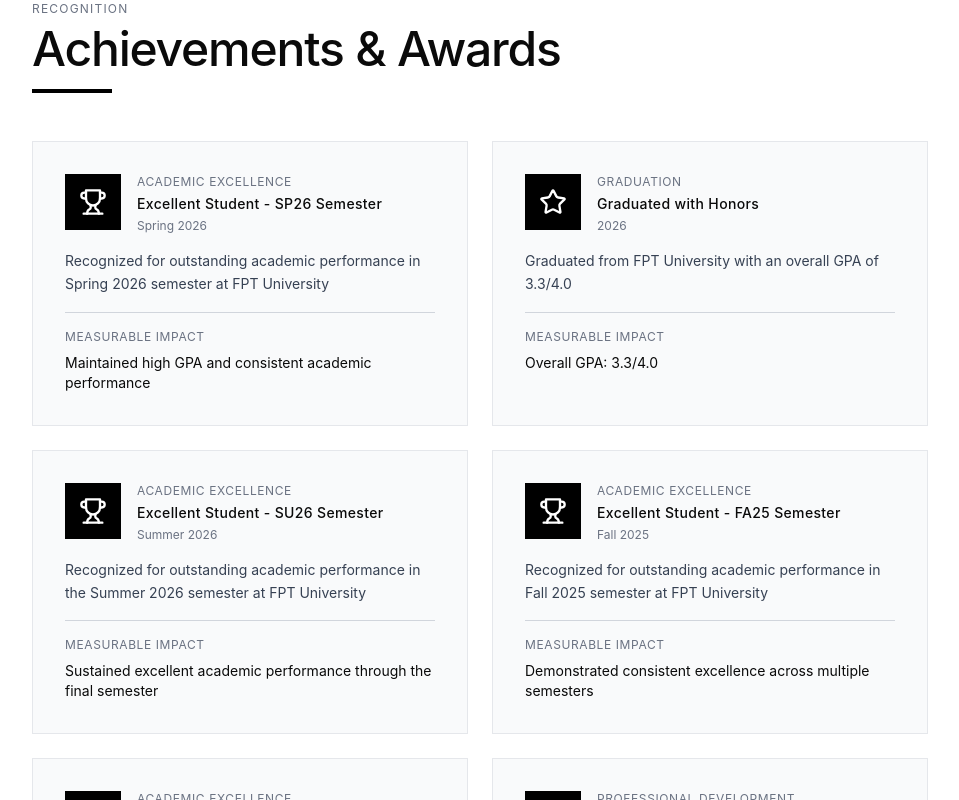
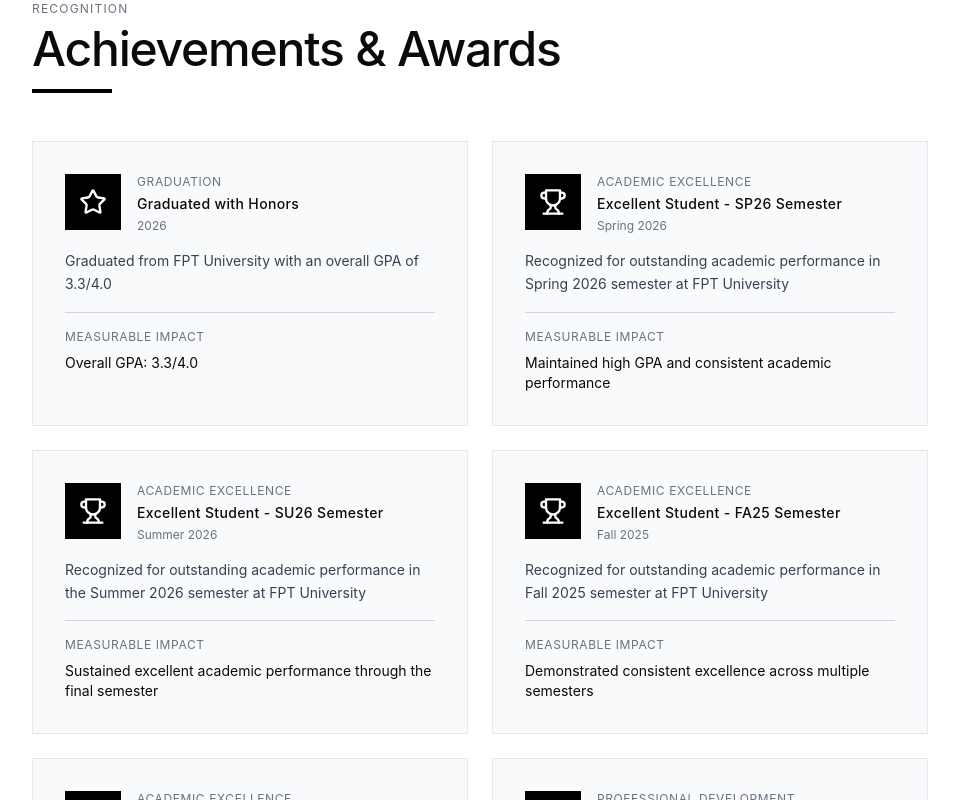
Before and after one commit to n-n-kim/TheAnh-s-Portfolio, a React (Vite) app: page / in a window 1280 px wide. Shown: the part 11200-12000 px from the top of the page, without its empty margins (288-1247 px from the left). Built offline with nearby package versions, Linux system fonts and the light colour scheme.

Commit message:
Move graduation achievement to left column

```diff
--- a/src/app/components/AchievementsSection.tsx
+++ b/src/app/components/AchievementsSection.tsx
@@ -5,6 +5,16 @@ export function AchievementsSection() {
   const { t, language } = useLanguage();
 
   const achievements = [
+    {
+      icon: Star,
+      category: language === 'en' ? 'Graduation' : 'Tốt nghiệp',
+      title: language === 'en' ? 'Graduated with Honors' : 'Tốt nghiệp loại Giỏi',
+      description: language === 'en'
+        ? 'Graduated from FPT University with an overall GPA of 3.3/4.0'
+        : 'Tốt nghiệp Đại học FPT loại Giỏi với GPA toàn khóa 3.3/4.0',
+      date: '2026',
+      impact: language === 'en' ? 'Overall GPA: 3.3/4.0' : 'GPA toàn khóa: 8,2/10'
+    },
     {
       icon: Trophy,
       category: language === 'en' ? 'Academic Excellence' : 'Xuất sắc Học tập',
@@ -14,16 +24,6 @@ export function AchievementsSection() {
         : 'Được công nhận vì thành tích học tập tốt trong học kỳ Xuân 2026 tại Đại học FPT',
       date: language === 'en' ? 'Spring 2026' : 'Xuân 2026',
       impact: language === 'en' ? 'Maintained high GPA and consistent academic performance' : 'Duy trì GPA cao và thành tích học tập ổn định'
-    },
-    {
-      icon: Star,
-      category: language === 'en' ? 'Graduation' : 'Tốt nghiệp',
-      title: language === 'en' ? 'Graduated with Honors' : 'Tốt nghiệp loại Giỏi',
-      description: language === 'en'
-        ? 'Graduated from FPT University with an overall GPA of 3.3/4.0'
-        : 'Tốt nghiệp Đại học FPT loại Giỏi với GPA toàn khóa 3.3/4.0',
-      date: '2026',
-      impact: language === 'en' ? 'Overall GPA: 3.3/4.0' : 'GPA toàn khóa: 8,2/10'
     },
     {
       icon: Trophy,
```
